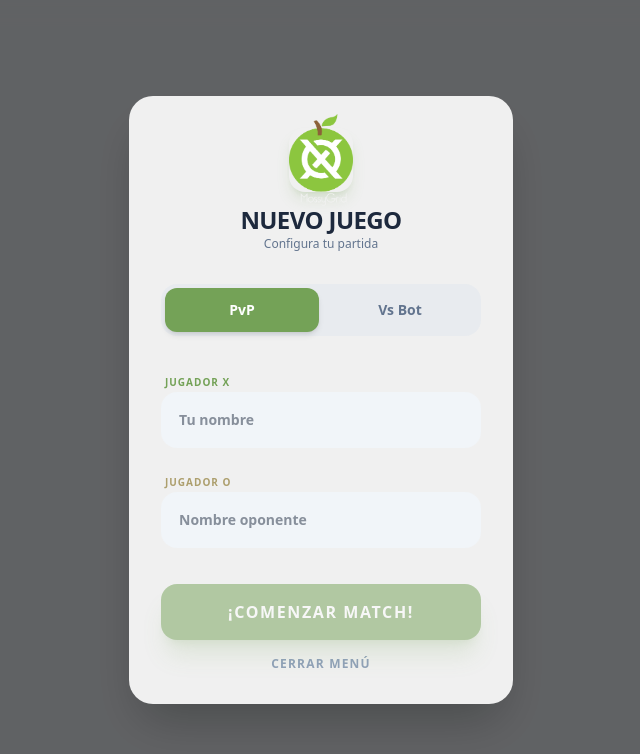
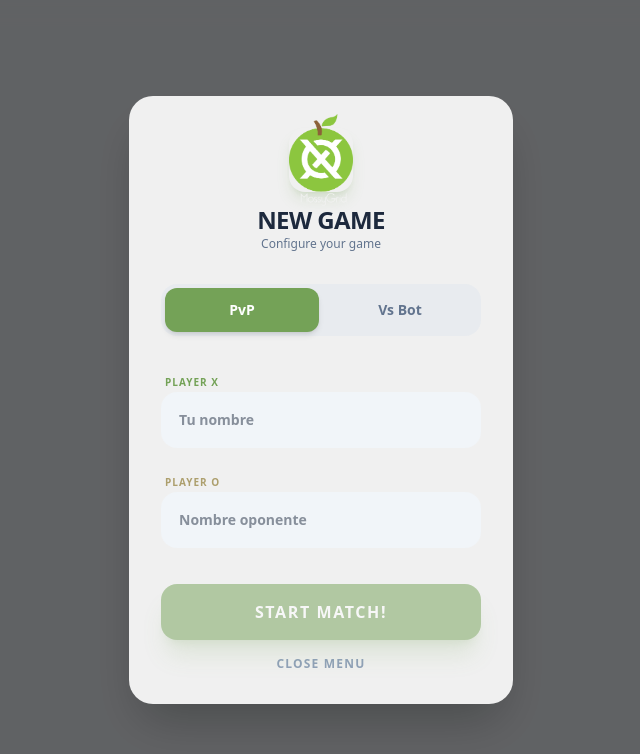
Before and after one commit to JeferssonTrejos/MossyGrid, a Vue app in the folder Frontend/: page / in a window 1280 px wide. Both pictures are taken after a click on the button "PvP". Shown: the top 754 px of the page, without its empty margins (319-959 px from the left). Built offline with nearby package versions, Linux system fonts and the light colour scheme.

Commit message:
arreglos de idioma

```diff
--- a/Frontend/src/App.vue
+++ b/Frontend/src/App.vue
@@ -38,7 +38,7 @@ const handleMove = async (index) => {
             <GameBoard :board="board" :is-thinking="isThinking" @make-move="handleMove" />
             <button class="w-full max-w-xs rounded-2xl bg-[#74a257] py-4 text-[10px] font-black uppercase tracking-[0.2em] text-white shadow-lg shadow-[#74a257]/20 transition-all hover:brightness-110 active:scale-95"
                     @click="reiniciarTablero">
-                Reiniciar Tablero
+                Reset
             </button>
         </section>
 
@@ -53,9 +53,11 @@ const handleMove = async (index) => {
 
             <nav class="flex flex-col gap-3">
                 <button @click="currentView = 'setup'" class="w-full rounded-xl bg-slate-200/50 py-3 text-[10px] font-black uppercase tracking-widest text-slate-600 transition-colors hover:bg-slate-200 dark:bg-white/5 dark:text-slate-300 dark:hover:bg-white/10">
-                    Nuevo Juego
+                    New Game
                 </button>
-                <button @click="currentView = 'how-to-play'" class="menu-btn">¿Cómo jugar?</button>
+                <button @click="currentView = 'how-to-play'"  class="w-full rounded-xl bg-slate-200/50 py-3 text-[10px] font-black uppercase tracking-widest text-slate-600 transition-colors hover:bg-slate-200 dark:bg-white/5 dark:text-slate-300 dark:hover:bg-white/10">
+                    how to play
+                </button>
             </nav>
         </aside>
     </main>
--- a/Frontend/src/components/GameMenu.vue
+++ b/Frontend/src/components/GameMenu.vue
@@ -7,12 +7,13 @@
                   bg-mossy-light text-slate-800
                   dark:bg-mossy-dark dark:text-slate-100 dark:border dark:border-white/10">
 
+        <div v-if="view === 'setup'">
           <header class="mb-8 text-center">
             <div class="mx-auto mb-3 flex h-16 w-16 items-center justify-center rounded-2xl shadow-lg shadow-mossy-green/20">
-              <img src="../../public/img/logoMossyGrid.png" alt="">
+                <img src="../../public/img/logoMossyGrid.png" alt="Logo">
             </div>
-          <h4 class="text-2xl font-black tracking-tight uppercase">Nuevo Juego</h4>
-          <p class="text-xs font-medium text-slate-500 dark:text-slate-400">Configura tu partida</p>
+            <h4 class="text-2xl font-black tracking-tight uppercase">New Game</h4>
+            <p class="text-xs font-medium text-slate-500 dark:text-slate-400">Configure your game</p>
           </header>
 
           <div class="mb-8 flex gap-1 rounded-2xl bg-slate-200/50 p-1 dark:bg-white/5">
@@ -30,7 +31,7 @@
 
           <div class="space-y-5">
             <div class="space-y-1.5">
-            <label class="ml-1 text-[10px] font-black uppercase tracking-widest text-mossy-green">Jugador X</label>
+              <label class="ml-1 text-[10px] font-black uppercase tracking-widest text-mossy-green">player X</label>
               <input v-model="playerX" type="text" placeholder="Tu nombre"
                      @input="errorMessage = ''"
                      class="w-full rounded-2xl border-2 border-transparent bg-slate-100 p-4 text-sm font-bold outline-none transition-all focus:border-mossy-green focus:bg-white dark:bg-white/10 dark:focus:bg-slate-800">
@@ -38,7 +39,7 @@
 
             <Transition name="slide">
               <div v-if="!isVsBot" class="space-y-1.5">
-              <label class="ml-1 text-[10px] font-black uppercase tracking-widest text-mossy-earth">Jugador O</label>
+                <label class="ml-1 text-[10px] font-black uppercase tracking-widest text-mossy-earth">player O</label>
                 <input v-model="playerO" type="text" placeholder="Nombre oponente"
                        @input="errorMessage = ''"
                        class="w-full rounded-2xl border-2 border-transparent bg-slate-100 p-4 text-sm font-bold outline-none transition-all focus:border-mossy-earth focus:bg-white dark:bg-white/10 dark:focus:bg-slate-800">
@@ -48,24 +49,47 @@
             <Transition name="slide">
               <div v-if="errorMessage"
                    class="bg-red-50 dark:bg-red-500/10 border border-red-200 dark:border-red-500/20 p-3 rounded-xl text-center">
-              <p class="text-[10px] font-black uppercase tracking-tighter text-red-500">
-                {{ errorMessage }}
-              </p>
+                <p class="text-[10px] font-black uppercase tracking-tighter text-red-500">{{ errorMessage }}</p>
               </div>
             </Transition>
 
             <div class="flex flex-col gap-4 pt-4">
               <button @click="startGame" :disabled="!playerX || (!isVsBot && !playerO)"
                       class="group relative overflow-hidden rounded-2xl bg-mossy-green py-4 font-black text-white shadow-xl shadow-mossy-green/30 transition-all active:scale-95 disabled:opacity-50">
-              <span class="relative z-10 uppercase tracking-widest">¡Comenzar Match!</span>
+                <span class="relative z-10 uppercase tracking-widest">Start Match!</span>
                 <div class="absolute inset-0 -translate-x-full bg-white/20 transition-transform group-hover:translate-x-0"></div>
               </button>
+              <button @click="$emit('close-menu')" class="text-xs font-bold uppercase tracking-widest text-slate-400 transition-colors hover:text-mossy-green">Close menu</button>
+            </div>
+          </div>
+        </div>
 
-            <button @click="$emit('close-menu')" class="text-xs font-bold uppercase tracking-widest text-slate-400 transition-colors hover:text-mossy-green">
-              Cerrar Menú
+        <div v-if="view === 'how-to-play'" class="animate-in fade-in zoom-in duration-300">
+          <header class="mb-6 text-center">
+            <h2 class="text-2xl font-black uppercase tracking-tight dark:text-white">How to play</h2>
+          </header>
+
+          <div class="space-y-3 text-[11px] font-medium leading-relaxed text-slate-600 dark:text-slate-300">
+            <ol class="list-decimal list-inside space-y-2">
+              <li>Click on the <span class="font-bold text-mossy-green">"Start game"</span> button.</li>
+              <li>Enter the name of both players.</li>
+              <li>Click on <span class="font-bold text-mossy-green">START GAME</span>.</li>
+              <li>You will see the dashboard on your screen.</li>
+              <li>To make your move, click on the box you want to place the tile on (usually "X" or "O").</li>
+              <li>The game alternates until someone makes a straight line (horizontally, vertically or diagonally).</li>
+              <li>If you win, it will be marked as a point.</li>
+              <li>If you win, <span class="italic text-mossy-green">congratulations!</span></li>
+            </ol>
+          </div>
+
+          <div class="mt-8 flex justify-center">
+            <button @click="$emit('close-menu')"
+                    class="w-full rounded-2xl bg-mossy-green py-4 text-[10px] font-black uppercase tracking-widest text-white shadow-lg shadow-mossy-green/30 transition-all hover:brightness-110 active:scale-95">
+              Close
             </button>
           </div>
         </div>
+
       </div>
     </div>
   </Transition>
@@ -84,31 +108,23 @@ const errorMessage = ref('');
 
 const startGame = () => {
   errorMessage.value = '';
-
-  // 1. Limpieza de espacios
   const nameX = playerX.value.trim();
   const nameO = playerO.value.trim();
 
-  // 2. Validación de nombres iguales (Solo en PvP)
   if (!isVsBot.value && nameX.toLowerCase() === nameO.toLowerCase()) {
     errorMessage.value = "Los jugadores deben tener nombres distintos";
     return;
   }
-
-  // 3. Validación de longitud
   if (nameX.length > 12 || (!isVsBot.value && nameO.length > 12)) {
     errorMessage.value = "Los nombres no pueden exceder los 12 caracteres";
     return;
   }
-
-  // 4. Caracteres especiales (opcional, básico)
   const nameRegex = /^[a-zA-Z0-9áéíóúÁÉÍÓÚñÑ ]+$/;
   if (!nameRegex.test(nameX) || (!isVsBot.value && !nameRegex.test(nameO))) {
     errorMessage.value = "Usa solo letras y números en los nombres";
     return;
   }
 
-  // Si pasa todo, emitir
   emit('start-game', {
     X: nameX,
     O: isVsBot.value ? 'Mossy Bot' : nameO,
@@ -118,7 +134,7 @@ const startGame = () => {
 </script>
 
 <style scoped>
-/* Animación del Modal */
+/* Las animaciones que ya tenías */
 .modal-enter-active, .modal-leave-active {
   transition: all 0.4s cubic-bezier(0.34, 1.56, 0.64, 1);
 }
@@ -126,8 +142,6 @@ const startGame = () => {
   opacity: 0;
   transform: scale(0.9) translateY(20px);
 }
-
-/* Animación de deslizamiento para el Input O y el Error */
 .slide-enter-active, .slide-leave-active {
   transition: all 0.3s ease;
 }
--- a/Frontend/src/components/ScoreBoard.vue
+++ b/Frontend/src/components/ScoreBoard.vue
@@ -10,7 +10,7 @@
             {{ players.X }}
           </h2>
           <p v-if="currentTurn === 'X'" class="mt-1 text-[8px] font-black uppercase tracking-tighter text-mossy-green animate-pulse">
-            Tu Turno
+            your turn
           </p>
         </div>
       </div>
@@ -29,7 +29,7 @@
             {{ players.O }}
           </h2>
           <p v-if="currentTurn === 'O'" class="mt-1 text-[8px] font-black uppercase tracking-tighter text-mossy-earth animate-pulse">
-            Tu Turno
+            your turn
           </p>
         </div>
       </div>
```
Lines whose indentation alone changed are shown as unchanged.
